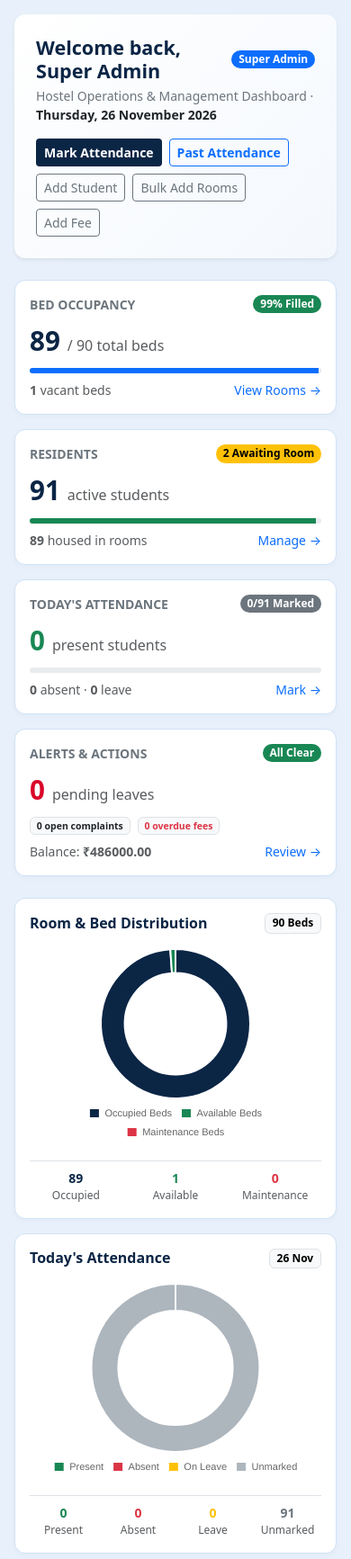
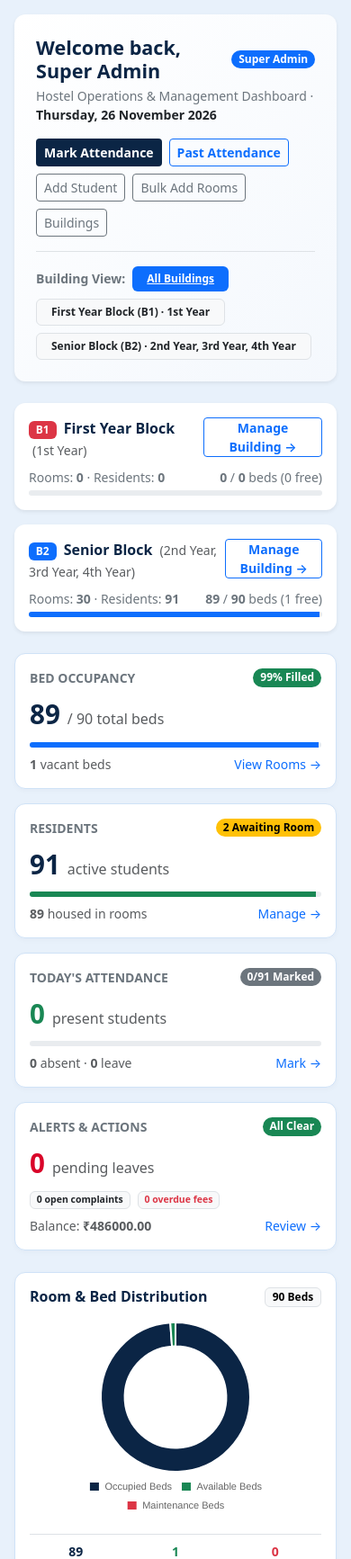
Before and after one commit to anandp8678/hostel_ms, a Django app: page / in a window 390 px wide. Shown: the part 53-1786 px from the top of the page at 90% size. Run offline with Django 5.2, Linux system fonts and the light colour scheme; a user stored in the database is signed in; data comes from the database, SQL or seed files in the repository; data that the repository does not hold is empty.

Commit message:
feat(dashboard): add separate per-building dashboard switcher and KPIs

```diff
--- a/core/templates/core/dashboard.html
+++ b/core/templates/core/dashboard.html
@@ -23,10 +23,10 @@
     <!-- Quick Action Shortcut Buttons -->
     <div class="d-flex flex-wrap gap-2">
       {% if user.role == 'warden' %}
-        <a class="btn btn-sm btn-navy fw-semibold" href="{% url 'attendance' %}">
+        <a class="btn btn-sm btn-navy fw-semibold" href="{% url 'attendance' %}{% if active_building %}?building={{ active_building.pk }}{% endif %}">
           Roll Call
         </a>
-        <a class="btn btn-sm btn-outline-primary fw-semibold" href="{% url 'attendance_history' %}">
+        <a class="btn btn-sm btn-outline-primary fw-semibold" href="{% url 'attendance_history' %}{% if active_building %}?building={{ active_building.pk }}{% endif %}">
           Past Attendance
         </a>
         <a class="btn btn-sm btn-outline-warning fw-semibold text-dark position-relative" href="{% url 'leaves' %}">
@@ -37,17 +37,17 @@
           Complaints Desk
           {% if open_complaints_count > 0 %}<span class="badge text-bg-danger rounded-pill ms-1">{{ open_complaints_count }}</span>{% endif %}
         </a>
-        <a class="btn btn-sm btn-outline-secondary" href="{% url 'students' %}">
+        <a class="btn btn-sm btn-outline-secondary" href="{% url 'students' %}{% if active_building %}?building={{ active_building.pk }}{% endif %}">
           Students
         </a>
-        <a class="btn btn-sm btn-outline-secondary" href="{% url 'rooms' %}">
+        <a class="btn btn-sm btn-outline-secondary" href="{% url 'rooms' %}{% if active_building %}?building={{ active_building.pk }}{% endif %}">
           Rooms
         </a>
       {% else %}
-        <a class="btn btn-sm btn-navy fw-semibold" href="{% url 'attendance' %}">
+        <a class="btn btn-sm btn-navy fw-semibold" href="{% url 'attendance' %}{% if active_building %}?building={{ active_building.pk }}{% endif %}">
           Mark Attendance
         </a>
-        <a class="btn btn-sm btn-outline-primary fw-semibold" href="{% url 'attendance_history' %}">
+        <a class="btn btn-sm btn-outline-primary fw-semibold" href="{% url 'attendance_history' %}{% if active_building %}?building={{ active_building.pk }}{% endif %}">
           Past Attendance
         </a>
         <a class="btn btn-sm btn-outline-secondary" href="{% url 'students_new' %}">
@@ -56,13 +56,72 @@
         <a class="btn btn-sm btn-outline-secondary" href="{% url 'rooms_bulk_add' %}">
           Bulk Add Rooms
         </a>
-        <a class="btn btn-sm btn-outline-secondary" href="{% url 'fees_new' %}">
-          Add Fee
+        <a class="btn btn-sm btn-outline-secondary" href="{% url 'buildings' %}">
+          Buildings
         </a>
       {% endif %}
     </div>
   </div>
+
+  <!-- Separate Per-Building Switcher / Lock Banner -->
+  {% if buildings %}
+    <div class="mt-3 pt-3 border-top d-flex flex-wrap align-items-center justify-content-between gap-2">
+      <div class="d-flex flex-wrap align-items-center gap-2">
+        <span class="small fw-semibold text-secondary">Building View:</span>
+        {% if is_building_locked and active_building %}
+          <span class="badge text-bg-warning text-dark py-2 px-3">
+            Assigned Building Only: {{ active_building.name }} ({{ active_building.code }}) · {{ active_building.allowed_years_display }}
+          </span>
+        {% else %}
+          <a href="{% url 'home' %}"
+             class="badge {% if not active_building %}text-bg-primary{% else %}text-bg-light border text-dark text-decoration-none{% endif %} py-2 px-3">
+            All Buildings
+          </a>
+          {% for b in buildings %}
+            <a href="{% url 'home' %}?building={{ b.pk }}"
+               class="badge {% if active_building and active_building.pk == b.pk %}text-bg-primary{% else %}text-bg-light border text-dark text-decoration-none{% endif %} py-2 px-3">
+              {{ b.name }} ({{ b.code }}) · {{ b.allowed_years_display }}
+            </a>
+          {% endfor %}
+        {% endif %}
+      </div>
+      {% if active_building %}
+        <span class="small text-muted">
+          Showing isolated metrics for <b>{{ active_building.name }}</b> ({{ active_building.allowed_years_display }})
+        </span>
+      {% endif %}
+    </div>
+  {% endif %}
 </div>
+
+{% if building_summaries %}
+  <!-- Per-Building Side-by-Side Comparison Strip -->
+  <div class="row g-3 mb-4">
+    {% for item in building_summaries %}
+      {% with b=item.building %}
+      <div class="col-12 col-md-6">
+        <div class="card p-3 h-100 bg-white border-0 shadow-sm">
+          <div class="d-flex justify-content-between align-items-start mb-2">
+            <div>
+              <span class="badge {% if b.is_first_year_only %}text-bg-danger{% else %}text-bg-primary{% endif %} me-1">{{ b.code }}</span>
+              <span class="fw-bold" style="color:var(--navy);">{{ b.name }}</span>
+              <span class="small text-muted ms-1">({{ b.allowed_years_display }})</span>
+            </div>
+            <a href="{% url 'home' %}?building={{ b.pk }}" class="btn btn-sm btn-outline-primary py-0 px-2 fw-semibold">Manage Building &rarr;</a>
+          </div>
+          <div class="d-flex justify-content-between small text-secondary mb-1">
+            <span>Rooms: <b>{{ item.rooms }}</b> · Residents: <b>{{ item.students }}</b></span>
+            <span><b>{{ item.occupied }}</b> / <b>{{ item.capacity }}</b> beds ({{ item.vacant }} free)</span>
+          </div>
+          <div class="progress" style="height: 6px;">
+            <div class="progress-bar {% if b.is_first_year_only %}bg-danger{% else %}bg-primary{% endif %}" role="progressbar" style="width: {{ item.pct }}%;"></div>
+          </div>
+        </div>
+      </div>
+      {% endwith %}
+    {% endfor %}
+  </div>
+{% endif %}
 
 <!-- 4 Key Metric Summary Cards -->
 <div class="row g-3 mb-4">
--- a/core/views.py
+++ b/core/views.py
@@ -676,57 +676,59 @@ def home(request):
     u = request.user
     if u.role in STAFF:
         today = date.today()
-
-        # Student metrics
-        all_students = m.Student.objects.select_related("user")
-        active_students = all_students.filter(is_active=True)
-        active_student_count = active_students.count()
-        inactive_student_count = all_students.filter(is_active=False).count()
-
-        # Allocations
-        allocated_student_ids = set(m.RoomAllocation.objects.filter(end_date__isnull=True).values_list("student_id", flat=True))
-        allocated_count = len(allocated_student_ids)
+        buildings, active_building, is_building_locked = _get_building_scope(request)
+
+        # Student metrics (respecting active/locked building)
+        all_students = list(
+            m.Student.objects.select_related("user").prefetch_related(
+                Prefetch("allocations", queryset=m.RoomAllocation.objects.filter(end_date__isnull=True).select_related("room__building"))
+            )
+        )
+        scoped_students = [s for s in all_students if _student_matches_building(s, active_building)]
+        scoped_student_ids = [s.pk for s in scoped_students]
+
+        active_scoped = [s for s in scoped_students if s.is_active]
+        active_student_count = len(active_scoped)
+        inactive_student_count = len(scoped_students) - active_student_count
+        allocated_count = sum(1 for s in active_scoped if s.room and (not active_building or s.room.building_id == active_building.pk))
         unallocated_count = max(0, active_student_count - allocated_count)
 
-        # Rooms & Beds
-        all_rooms = list(m.Room.objects.all())
+        # Rooms & Beds (respecting active/locked building)
+        rooms_qs = m.Room.objects.select_related("building").prefetch_related(
+            Prefetch("allocations", queryset=m.RoomAllocation.objects.filter(end_date__isnull=True))
+        )
+        if active_building is not None:
+            rooms_qs = rooms_qs.filter(building=active_building)
+        all_rooms = list(rooms_qs)
         total_rooms = len(all_rooms)
         total_beds = sum(r.capacity for r in all_rooms)
-        occupied_beds = allocated_count
+        occupied_beds = sum(r.occupied for r in all_rooms)
         blacklisted_rooms = [r for r in all_rooms if r.is_blacklisted]
         blacklisted_beds = sum(r.capacity for r in blacklisted_rooms)
         free_beds = max(0, total_beds - occupied_beds - blacklisted_beds)
         effective_capacity = total_beds - blacklisted_beds
         occupancy_pct = round(100 * occupied_beds / effective_capacity) if effective_capacity > 0 else 0
 
-        # Floor-wise stats for bar chart (G=Ground, F=First, S=Second, etc.)
+        # Floor-wise stats for bar chart
         floor_dict = {}
         for r in all_rooms:
-            fl_label = r.floor_display
-            b = floor_dict.setdefault(fl_label, {"rooms": 0, "capacity": 0, "occupied": 0, "free": 0})
+            fl_label = f"{r.building.code} · {r.floor_display}" if (active_building is None and r.building_id) else r.floor_display
+            b = floor_dict.setdefault(fl_label, {"rooms": 0, "capacity": 0, "occupied": 0, "free": 0, "b_code": r.building.code if r.building_id else "", "fl_code": r.block})
             b["rooms"] += 1
             b["capacity"] += r.capacity
             b["occupied"] += r.occupied
             b["free"] = max(0, b["capacity"] - b["occupied"])
 
-        def floor_sort_key(label):
-            l = label.lower()
-            if "basement" in l: return -1
-            if "ground" in l or "(g)" in l: return 0
-            if "first" in l or "(f)" in l: return 1
-            if "second" in l or "(s)" in l: return 2
-            if "third" in l or "(t)" in l: return 3
-            if "fourth" in l or "(4)" in l: return 4
-            if "fifth" in l or "(5)" in l: return 5
-            return 100
-
-        block_labels = sorted(floor_dict.keys(), key=floor_sort_key)
+        block_labels = sorted(
+            floor_dict.keys(),
+            key=lambda k: (floor_dict[k]["b_code"], floor_order_key(floor_dict[k]["fl_code"])),
+        )
         block_capacities = [floor_dict[k]["capacity"] for k in block_labels]
         block_occupied = [floor_dict[k]["occupied"] for k in block_labels]
         block_free = [floor_dict[k]["free"] for k in block_labels]
 
         # Attendance metrics for today
-        today_att = m.Attendance.objects.filter(date=today)
+        today_att = m.Attendance.objects.filter(date=today, student_id__in=scoped_student_ids)
         att_marked_count = today_att.count()
         att_present = today_att.filter(status="P").count()
         att_absent = today_att.filter(status="A").count()
@@ -736,13 +738,22 @@ def home(request):
         today_att_pct = round(100 * att_present / att_total_eval) if att_total_eval > 0 else (100 if att_present > 0 else 0)
 
         # Pending items & alerts
-        pending_leaves = list(m.LeaveRequest.objects.filter(status="Pending").select_related("student__user").order_by("from_date")[:4])
-        pending_leaves_count = m.LeaveRequest.objects.filter(status="Pending").count()
-        open_complaints = list(m.Complaint.objects.exclude(status="Resolved").select_related("student__user").order_by("-created_at")[:4])
-        open_complaints_count = m.Complaint.objects.exclude(status="Resolved").count()
+        pending_leaves = list(
+            m.LeaveRequest.objects.filter(status="Pending", student_id__in=scoped_student_ids)
+            .select_related("student__user")
+            .order_by("from_date")[:4]
+        )
+        pending_leaves_count = m.LeaveRequest.objects.filter(status="Pending", student_id__in=scoped_student_ids).count()
+        open_complaints = list(
+            m.Complaint.objects.filter(student_id__in=scoped_student_ids)
+            .exclude(status="Resolved")
+            .select_related("student__user")
+            .order_by("-created_at")[:4]
+        )
+        open_complaints_count = m.Complaint.objects.filter(student_id__in=scoped_student_ids).exclude(status="Resolved").count()
 
         # Fees
-        all_fees = list(m.Fee.objects.all())
+        all_fees = list(m.Fee.objects.filter(student_id__in=scoped_student_ids).prefetch_related("payments"))
         total_fee_amount = sum(f.amount for f in all_fees)
         total_balance_amount = sum(f.balance for f in all_fees)
         total_paid_amount = max(0, total_fee_amount - total_balance_amount)
@@ -751,6 +762,28 @@ def home(request):
 
         # Today's menu
         today_menu = list(m.MealMenu.objects.filter(day=today.weekday()))
+
+        # Per-building overview strip when viewing all buildings
+        building_summaries = []
+        if active_building is None and len(buildings) > 1:
+            all_db_rooms = list(m.Room.objects.select_related("building").prefetch_related(
+                Prefetch("allocations", queryset=m.RoomAllocation.objects.filter(end_date__isnull=True))
+            ))
+            for b in buildings:
+                b_rooms = [r for r in all_db_rooms if r.building_id == b.pk]
+                b_cap = sum(r.capacity for r in b_rooms)
+                b_occ = sum(r.occupied for r in b_rooms)
+                b_vac = sum(r.vacancy for r in b_rooms)
+                b_students = sum(1 for s in all_students if s.is_active and _student_matches_building(s, b))
+                building_summaries.append({
+                    "building": b,
+                    "rooms": len(b_rooms),
+                    "capacity": b_cap,
+                    "occupied": b_occ,
+                    "vacant": b_vac,
+                    "students": b_students,
+                    "pct": round(100 * b_occ / b_cap) if b_cap > 0 else 0,
+                })
 
         # Backward compatibility for any template referencing stats
         stats = [
@@ -767,6 +800,10 @@ def home(request):
             "dashboard",
             stats=stats,
             today=today,
+            buildings=buildings,
+            active_building=active_building,
+            is_building_locked=is_building_locked,
+            building_summaries=building_summaries,
             active_student_count=active_student_count,
             inactive_student_count=inactive_student_count,
             allocated_count=allocated_count,
```
